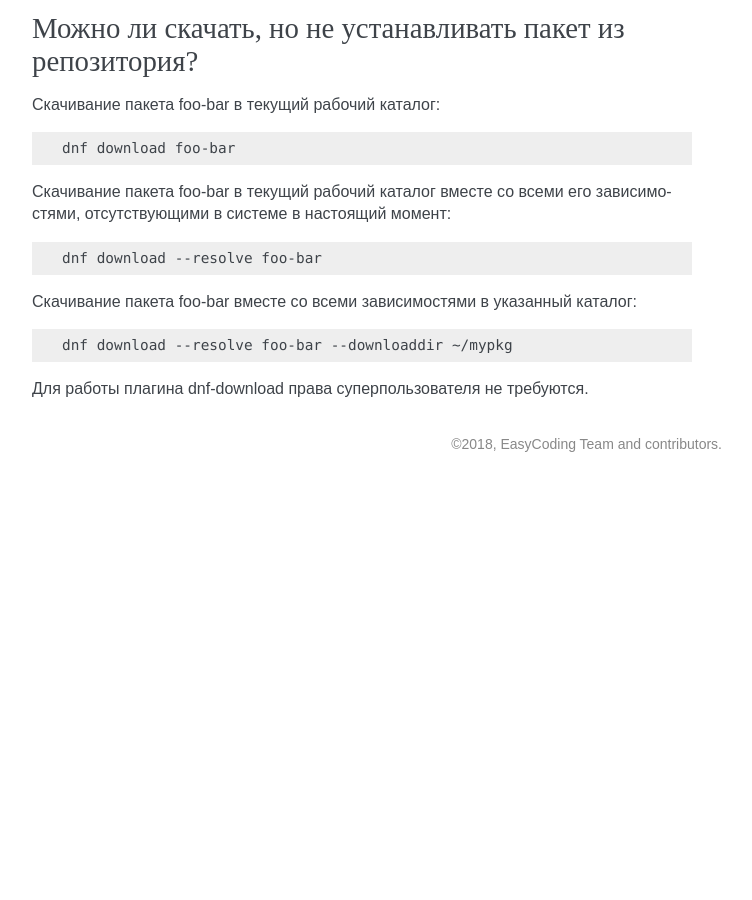
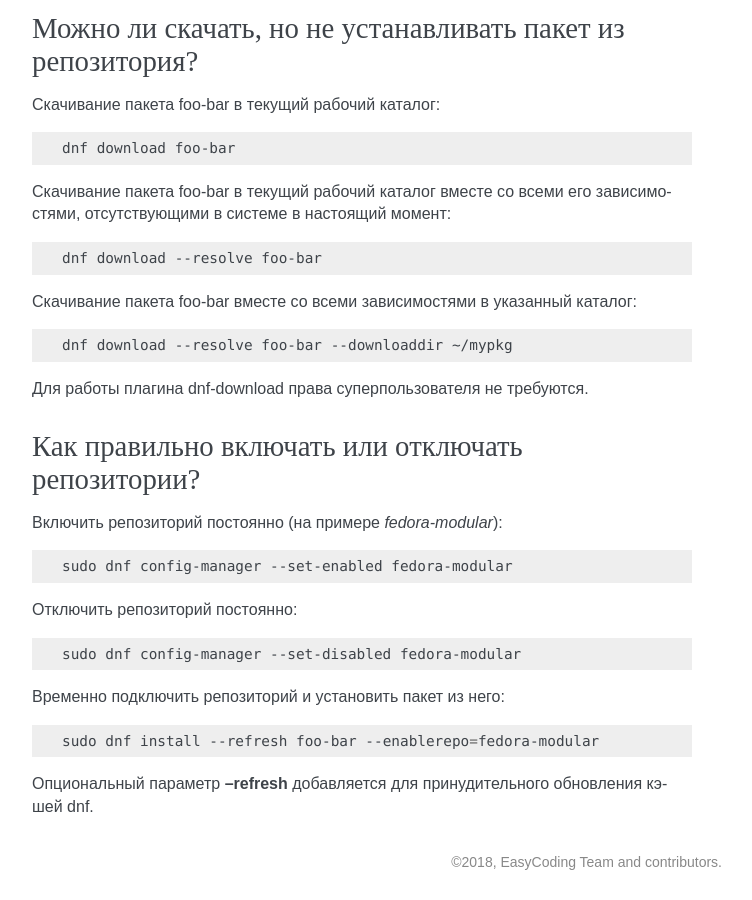
Before and after one commit to RussianFedora/FAQ, a Sphinx documentation site: the page built from source/package-manager.rst, in a window 1280 px wide and 900 px high, scrolled down 7979 px. Shown: the whole window, without its empty margins (388-1140 px from the left). Built offline with Sphinx 7.4.7, drawn with Linux system fonts in a browser that asks for light colours; before the commit the page ends 8461 px from its top, so only the background shows below that.

Commit message:
Added new question: enable/disable repositories.

```diff
--- a/source/package-manager.rst
+++ b/source/package-manager.rst
@@ -502,3 +502,29 @@ Java 11:
     dnf download --resolve foo-bar --downloaddir ~/mypkg
 
 Для работы плагина dnf-download права суперпользователя не требуются.
+
+.. index:: dnf, repositories, управление репозиториями
+.. _dnf-manage-repo:
+
+Как правильно включать или отключать репозитории?
+=========================================================
+
+Включить репозиторий постоянно (на примере *fedora-modular*):
+
+.. code-block:: bash
+
+    sudo dnf config-manager --set-enabled fedora-modular
+
+Отключить репозиторий постоянно:
+
+.. code-block:: bash
+
+    sudo dnf config-manager --set-disabled fedora-modular
+
+Временно подключить репозиторий и установить пакет из него:
+
+.. code-block:: bash
+
+    sudo dnf install --refresh foo-bar --enablerepo=fedora-modular
+
+Опциональный параметр **--refresh** добавляется для принудительного обновления кэшей dnf.
```
